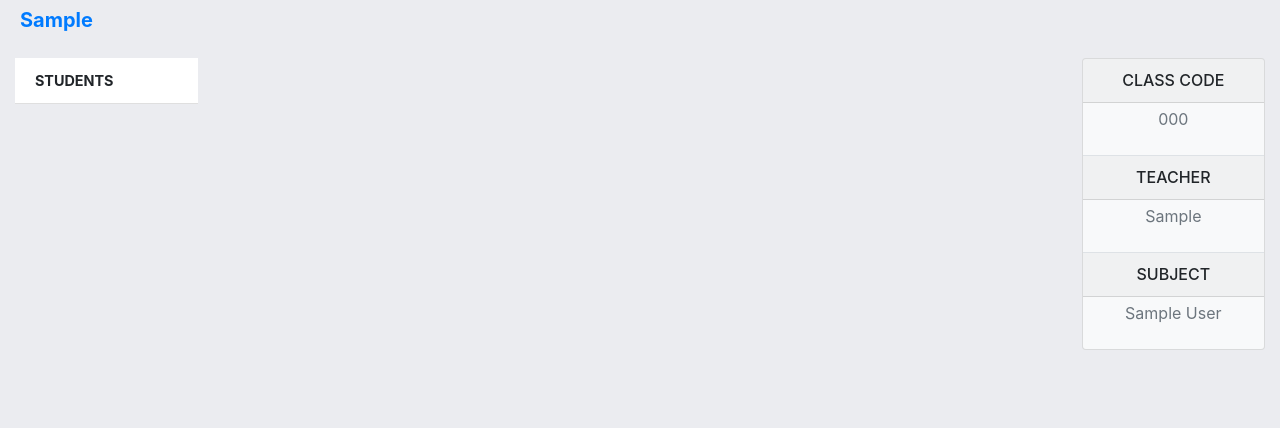
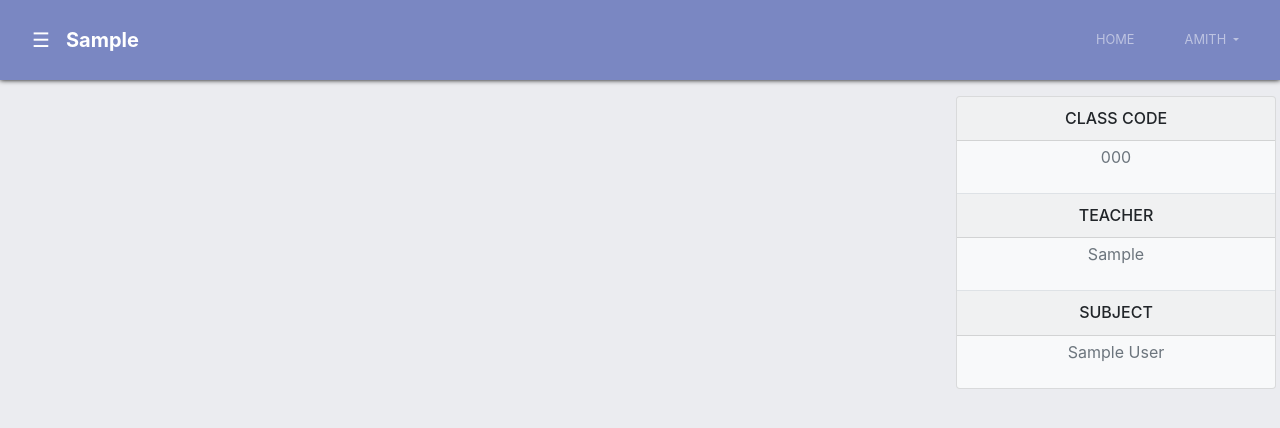
Before and after one commit to sreeragties/virtualClass, a Django app: page /join_page/000/ in a window 1280 px wide. Shown: the top 428 px of the page. Run offline with Django 3.2, Linux system fonts and the light colour scheme; a user stored in the database is signed in; data comes from the database, SQL or seed files in the repository; tables that the repository leaves empty hold one stand-in row (values such as "Sample post"); some libraries are stand-ins or nearby versions.

Commit message:
unenroll, delete class button

```diff
--- a/accounts/static/upload.css
+++ b/accounts/static/upload.css
@@ -79,3 +79,7 @@ background-color:#EBECF0;
   -o-transition: width 0.35s ease;
   transition: width 0.35s ease;
 }
+
+#class_del{
+    bottom: 0px;
+}
--- a/accounts/templates/individual/join.html
+++ b/accounts/templates/individual/join.html
@@ -8,7 +8,9 @@
 {% endblock %}
 
 {% block nav_content%}
-    <a class="navbar-brand mr-auto" href="{%url 'class_page' classname.code %}"><b>{{ classname.classes }}</b></a>
+<nav class="navbar navbar-expand-md navbar-dark sticky-top">
+    <button id="openSideNav" data-toggle="collapse" href="#sideNav" >&#9776;</button>
+    <a class="navbar-brand mr-auto" href="{%url 'class_page' classname.code %}" style="margin-left: 10px;"><b>{{ classname.classes }}</b></a>
     <button class="navbar-toggler" type="button" data-toggle="collapse" data-target="#collapsibleNavbar">
         <span class="navbar-toggler-icon"></span>
     </button>
@@ -26,30 +28,20 @@
             </div>
         </li>
     </ul>
-</div>
+    </div>
+</nav>
 {% endblock %}
 
 {% block content%}
 <div class="container-fluid mt-3">
     <div class="row">
-        <div class="col-2" id="list">
-            <ul class="list-group list-group-flush bg-light " style="font-size:.9rem; overflow-x: auto;">
-                <li class="list-group-item" data-toggle="collapse" role="button" data-target="#demo" ><b>STUDENTS</b></li>
-                <div id="demo" class="collapse">
-                    {% for student in students %}
-                    <li class="list-group-item" >{{student.username}}</li>
-                    {% endfor %}
-                </div>
 
-            </ul>
-        </div>
-
-        <div class="col-8 ml-auto">
+        <div class="col-7 px-0 ml-auto mr-auto">
             {% for note in notes %}
                     <div class="card mb-2 bg-light">
                        <div class="card-header">
                             <h6 class="card-title">{{note.title}}</h6>
-                            <h6 class="card-text text-muted text-right">{{note.uploadingdate}}</h6>
+                           <h6 class="card-text text-muted text-right"><small>{{note.uploadingdate}}</small></h6>
                        </div>
                         <div class="card-body">
                             <h6 class="card-title">DESCRIPTION</h6>
@@ -63,7 +55,7 @@
             {% endfor %}
         </div>
 
-        <div class="col-2 ml-auto text-center">
+        <div class="col-3 px-0 mr-1 text-center">
             <div class="card bg-light">
                 <div class="card-header h6">CLASS CODE</div>
                 <div class="card-text mb-4 mt-1 text-secondary">{{ classname.code }}</div>
@@ -76,4 +68,25 @@
 
     </div>
 </div>
+<div class="container" >
+    <div class="collapse width" id="sideNav" style="background-color:white; height:100vh;">
+        <br>
+        <ul class="list-group list-group-flush bg-transparent " style="font-size:.9rem; overflow-x: auto;">
+            <li class="list-group-item" data-toggle="collapse" role="button" data-target="#demo" ><b>STUDENTS</b></li>
+            <div id="demo" class="collapse">
+                {% for student in students %}
+                <li class="list-group-item" >{{student.username}}</li>
+                {% endfor %}
+            </div>
+            <li class="btn btn-info btn-sm" role="button" id="class_del">Unenroll from class</li>
+        </ul>
+    </div>
+</div>
+<script>
+    $(document).click(function(e) {
+	if ($(e.target).closest(".container").length === 0) {
+    	$('.collapse').collapse('hide');
+    }
+    });
+</script>
 {% endblock %}
```
Also changed, not shown: accounts/templates/individual/class.html (+5 -2 lines).
